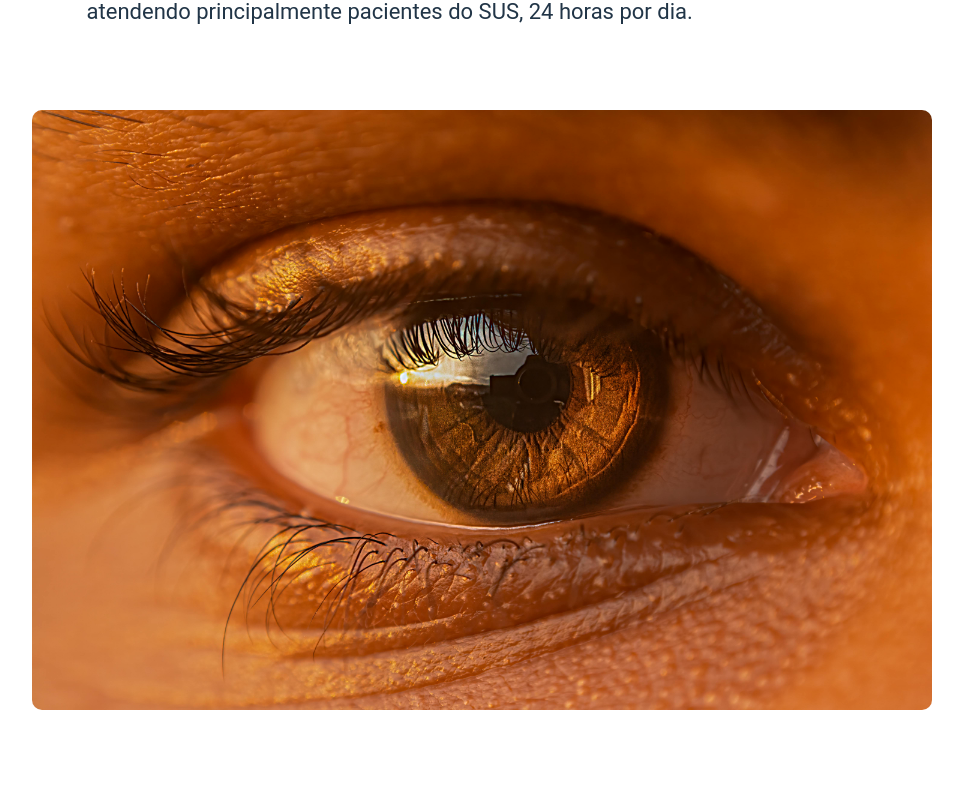
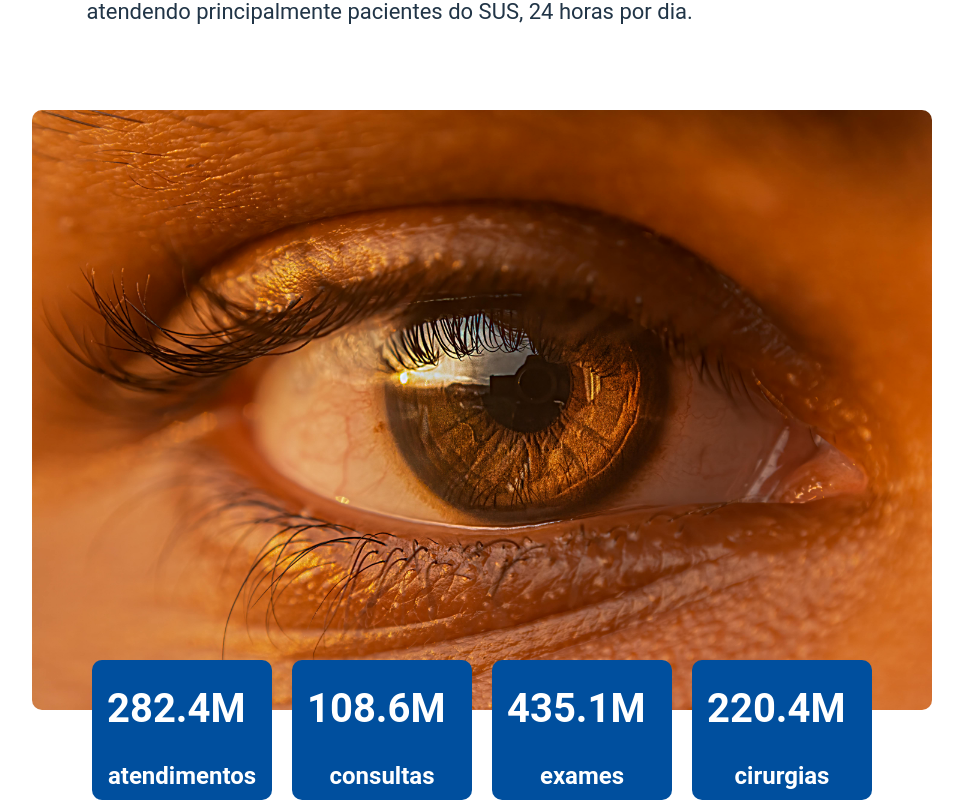
Before and after one commit to Zhaok07/SiteFubog, a React (Vite) app: page / in a window 1280 px wide. Shown: the part 340-1140 px from the top of the page, without its empty margins (158-1121 px from the left). Before the commit the page ends 1050 px from the top, so only its background shows below. Built offline with nearby package versions, Linux system fonts and the light colour scheme.

Commit message:
Implementando indicadores

```diff
--- /dev/null
+++ b/src/HOME/Componentes/Indicadores.css
@@ -0,0 +1,55 @@
+.container-indicadores{
+    position: absolute;
+    display: flex;
+    gap: 20px;
+    top: 1000px;
+    left: 50%;
+    transform: translate(-50%);
+    color: white;
+    margin: auto;
+}
+@media(max-width:430px){
+    .container-indicadores{
+        flex-direction: column;
+        top: 680px;
+    }
+}
+
+.indicadores-box{
+    background-color: #004f9e;
+    border-radius: 10px;
+    padding: 0px 15px;
+    width: 180px;
+    height: 170px;
+}
+@media(max-width:1440px){
+    .indicadores-box{
+        max-width: 150px;
+        max-height: 140px;
+
+    }
+}
+@media(max-width:430px){
+    .indicadores-box{
+    max-width: 180px;
+    max-height: 170px;
+    }
+
+}
+
+
+@media(max-width: 1440px){
+    .numeros-indicadores{
+        font-size: 40px;
+    }
+}
+@media(max-width:430px){
+    .numeros-indicadores{
+        font-size: 50px;
+    }
+}
+
+
+#desc-indicadores{
+    justify-self: center;
+}
--- /dev/null
+++ b/src/HOME/Componentes/Indicadores.jsx
@@ -0,0 +1,32 @@
+import "./Indicadores.css"
+
+function Indicadores(){
+    return(
+        <div className="container-indicadores">
+
+            <div className="indicadores-box">
+                <h1 className="numeros-indicadores">282.4M</h1>
+                <h2 id="desc-indicadores">atendimentos</h2>
+            </div>
+
+            <div className="indicadores-box">
+                <h1 className="numeros-indicadores">108.6M</h1>
+                <h2 id="desc-indicadores">consultas</h2>
+            </div>
+
+            <div className="indicadores-box">
+                <h1 className="numeros-indicadores">435.1M</h1>
+                <h2 id="desc-indicadores">exames</h2>
+            </div>
+
+            <div className="indicadores-box">
+                <h1 className="numeros-indicadores">220.4M</h1>
+                <h2 id="desc-indicadores">cirurgias</h2>
+            </div>
+
+
+        </div>
+    )
+}
+
+export default Indicadores
--- a/src/HOME/PaginaHome.jsx
+++ b/src/HOME/PaginaHome.jsx
@@ -3,6 +3,7 @@ import BarraMenu from './Componentes/BarraMenu'
 import FotoOlho from './Componentes/FotoOlho'
 import TituloHome from "./Componentes/TituloHome"
 import './PaginaHome.css'
+import Indicadores from "./Componentes/Indicadores"
 
 function PaginaHome(){
     return(
@@ -11,6 +12,7 @@ function PaginaHome(){
         <TituloHome/>
         <ScrollTop/>
         <FotoOlho/>
+        <Indicadores/>
 
 
 
```
